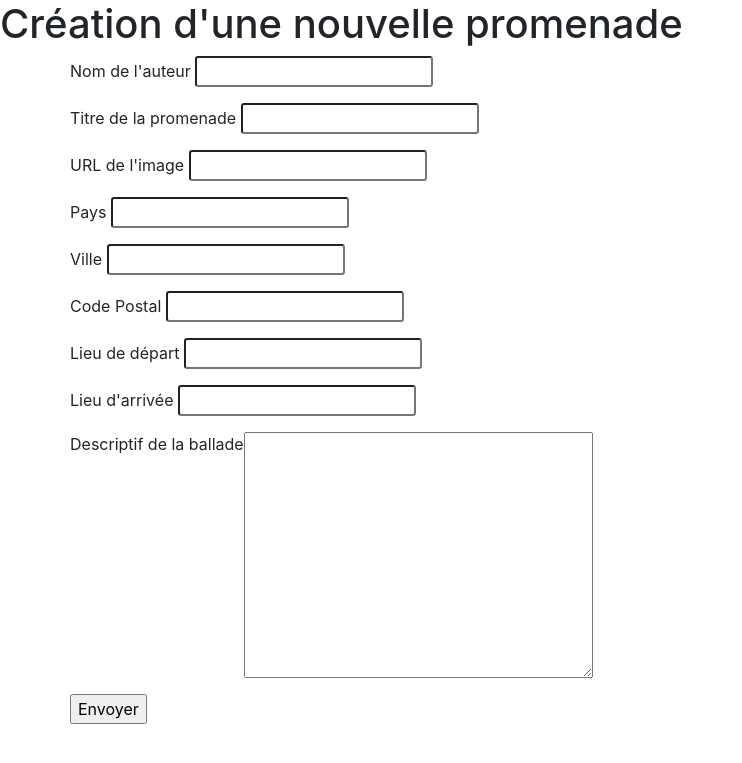
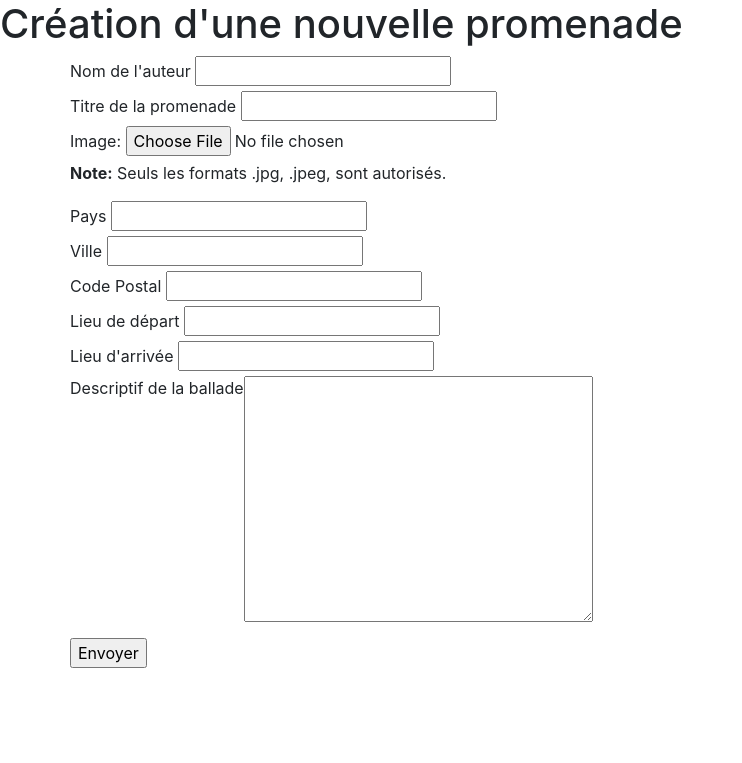
Before and after one commit to ramosarah/projet6, a PHP site: page /ajouterPromenade.php in a window 1280 px wide. Shown: the top 763 px of the page, without its empty margins (0-742 px from the left). Run offline with PHP 8.4, Linux system fonts and the light colour scheme.

Commit message:
commit milieu de journée... juste au cas ou

```diff
--- a/www/ajouterPromenade.php
+++ b/www/ajouterPromenade.php
@@ -36,54 +36,59 @@ $database = new Database();
 
 
 <!--ajouterPromenade($nom, $titre, $img, $pays, $ville, $zip, $depart, $arrivee, $descr)-->
+<!--<select class="form-control form-control-sm">-->
+    <!--La seconde main c'est avant tout la réutilisation d'un objet qui sans cette action serait en fin de vie. Par ses activités orientées réemploi, les ressourceries en économie sociale sont des acteurs importants de ce marché. -->
         <div class="container">
 
             <div class="row">
-                <form action="processAjouter.php" method="post">
+                <form action="processAjouter.php" method="post" enctype="multipart/form-data">
 
                     <div>
                         <label for="nom"> Nom de l'auteur</label>
-                        <input class="form-group form-control-sm" type="text" name="nom" id="nom" require>
+                        <input type="text" name="nom" id="nom" require>
                     </div>
 
                     <div>
                         <label for="titre">Titre de la promenade</label>
-                        <input class="form-group form-control-sm" type="text" name="titre" id="titre" require>
+                        <input type="text" name="titre" id="titre" require>
                     </div>
 
 
                     <div>
-                        <label for="img">URL de l'image</label>
-                        <input class="form-group form-control-sm" type="text" name="img" id="img" require>
+                        <label for="img">Image:</label>
+                        <input type="file" name="imgUp" id="img">
+                        <p><strong>Note:</strong> Seuls les formats .jpg, .jpeg, sont autorisés.</p>
                     </div>
+
+
 
 
 
                     <div>
                         <label for="pays">Pays</label>
-                        <input class="form-group form-control-sm" type="text" name="pays" id="pays" require>
+                        <input type="text" name="pays" id="pays" require>
                     </div>
 
                     <div>
                         <label for="ville">Ville</label>
-                        <input class="form-group form-control-sm" type="text" name="ville" id="ville" require>
+                        <input type="text" name="ville" id="ville" require>
                     </div>
 
 
                     <div>
                         <label for="zip">Code Postal</label>
-                        <input class="form-group form-control-sm" type="number" name="zip" id="zip" require>
+                        <input type="number" name="zip" id="zip" require>
                     </div>
 
                     <div>
                         <label for="depart">Lieu de départ</label>
-                        <input class="form-group form-control-sm" type="text" name="depart" id="depart" require>
+                        <input type="text" name="depart" id="depart" require>
                     </div>
 
 
                     <div>
                         <label for="arrivee">Lieu d'arrivée</label>
-                        <input class="form-group form-control-sm" type="text" name="arrivee" id="arrivee" require>
+                        <input type="text" name="arrivee" id="arrivee" require>
                     </div>
 
                     <div class="d-flex align-content-sm-start">
--- a/www/processModifier.php
+++ b/www/processModifier.php
@@ -15,4 +15,8 @@ $database = new Database();
 
 
 
+
+//processUpload
+
+
 ?>
```
Also changed, not shown: www/processAjouter.php (+31 -2 lines).
